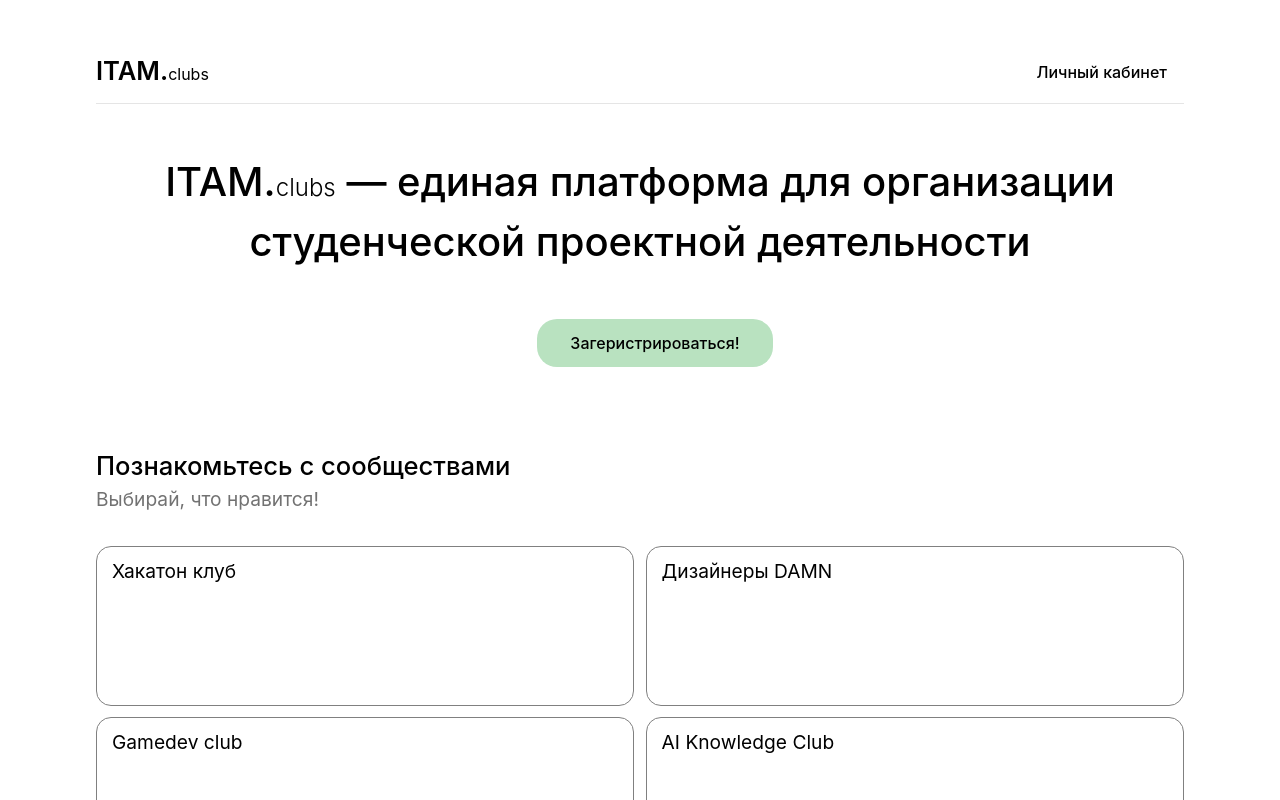
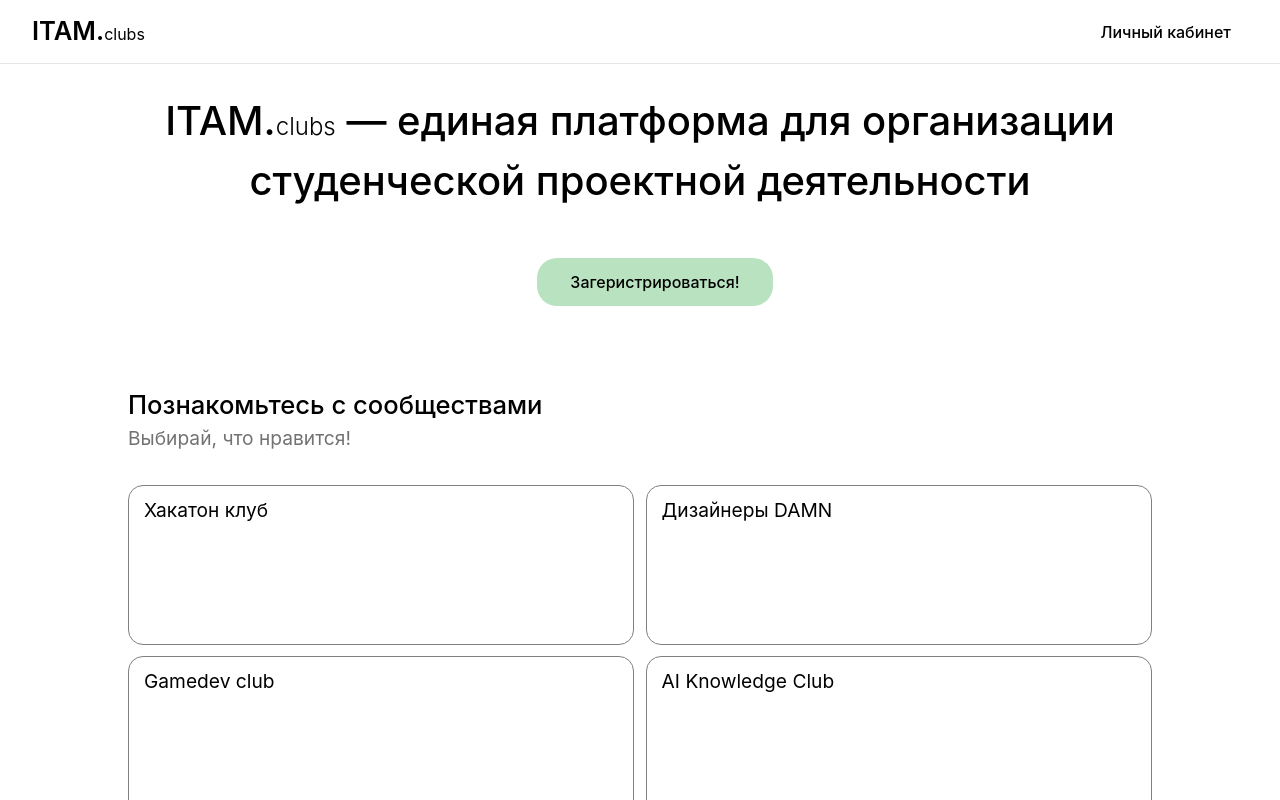
Before and after one commit to victor-ajayi/hack-misis-front, a React (Vite) app: page / in a window 1280 px wide. Shown: the top 800 px of the page. Built offline with nearby package versions, Linux system fonts and the light colour scheme.

Commit message:
edit styles

```diff
--- a/src/App.css
+++ b/src/App.css
@@ -1,7 +1,5 @@
 #root {
-  max-width: 90vw;
   margin: 0 auto;
-  padding: 2rem;
   text-align: center;
 }
 
@@ -11,6 +9,11 @@
 
 p {
   margin: 0;
+}
+
+a {
+  text-decoration: none;
+  color: inherit;
 }
 
 button {
--- a/src/components/styles/Navbar.css
+++ b/src/components/styles/Navbar.css
@@ -4,9 +4,10 @@
   align-items: center;
   border-bottom: 1px solid #e5e5e5;
   height: 4em;
+  padding-inline: 2em;
 }
 
-.navbar p {
+.navbar span {
   cursor: pointer;
 }
 
--- a/src/index.css
+++ b/src/index.css
@@ -2,12 +2,13 @@
   font-family: Inter, system-ui, Avenir, Helvetica, Arial, sans-serif;
   line-height: 1.5;
   font-weight: 400;
-
-  color-scheme: light dark;
-
   font-synthesis: none;
   text-rendering: optimizeLegibility;
   -webkit-font-smoothing: antialiased;
   -moz-osx-font-smoothing: grayscale;
   -webkit-text-size-adjust: 100%;
 }
+
+body {
+  margin: 0;
+}
--- a/src/pages/home/Home.css
+++ b/src/pages/home/Home.css
@@ -1,5 +1,6 @@
 main {
-  margin-top: 3em;
+  padding-top: 3em;
+  padding: 0 8rem;
 }
 
 h1 {
```
